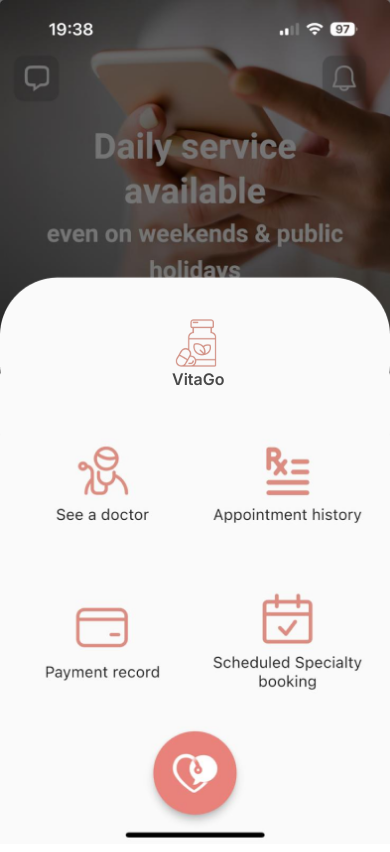
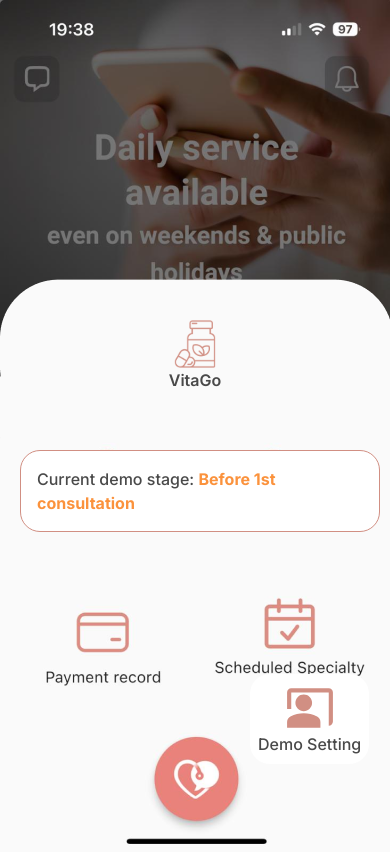
Before and after one commit to Lazbert/TEMG4950K-VitaGo-prototype, a React (Vite) app in the folder frontend/: page / in a window 390 px wide. Built offline with nearby package versions, Linux system fonts and the light colour scheme.

Commit message:
feat: demo stage can now be toggled in mobile view

```diff
--- a/frontend/src/pages/LockScreenPage.tsx
+++ b/frontend/src/pages/LockScreenPage.tsx
@@ -2,12 +2,24 @@
 import LockedBottomSection from "@/assets/images/IOS-lockedBottomSection.png";
 import Notification from "../components/Notification";
 import { useNavigate } from "react-router-dom";
+import cx from "classnames";
 
-export default function LockScreenPage({ demoStage }: { demoStage: string }) {
+export default function LockScreenPage({
+  demoStage,
+  className,
+}: {
+  demoStage: string;
+  className?: string;
+}) {
   const nav = useNavigate();
   const { text, navTo } = getTextAndNavFromStage(demoStage);
   return (
-    <div className="relative pt-[329px] px-[9px] bg-gradient-slanted from-[#5A88E6] via-[#ECEBEF] to-[#A665D9]">
+    <div
+      className={cx(
+        "relative pt-[329px] px-[9px] bg-gradient-slanted from-[#5A88E6] via-[#ECEBEF] to-[#A665D9]",
+        className
+      )}
+    >
       <img className="absolute top-[93px] left-0" src={LockedTopSection} />
       <Notification
         onClick={() =>
--- a/frontend/src/pages/MainPage.tsx
+++ b/frontend/src/pages/MainPage.tsx
@@ -1,5 +1,6 @@
 import { useNavigate } from "react-router-dom";
 import { ReactComponent as IconVitaGo } from "@/assets/icons/IconVitaGo.svg";
+import { ReactComponent as IconDemo } from "@/assets/icons/IconDemo.svg";
 import { useState } from "react";
 import LockScreenPage from "./LockScreenPage";
 
@@ -9,13 +10,14 @@
   "Update explicit data",
   "Abnormality detection",
   "Time to take supplements",
-  "New month of subscription",
+  // "New month of subscription",
 ];
 
 type DemoStage = typeof demoStages[number];
 
 export default function MainPage() {
   const nav = useNavigate();
+  const [switchStageMode, setSwitchStageMode] = useState(false);
   const [currentDemoStage, setCurrentDemoStage] = useState<DemoStage>(
     "Before 1st consultation"
   );
@@ -26,8 +28,6 @@
         return nav("/VitaGo");
       case "After 1st consultation":
         return nav("/VitaGo/recommendations");
-      // case "New month of subscription":
-      //   return nav("/VitaGo");
     }
   };
 
@@ -36,10 +36,10 @@
       {currentDemoStage != "Update explicit data" &&
       currentDemoStage != "Abnormality detection" &&
       currentDemoStage != "Time to take supplements" ? (
-        <div className="flex-1 bg-cover md:bg-contain bg-no-repeat bg-[url('/images/VitaGo_IconPage.png')]">
+        <div className="pt-[320px] flex justify-center w-[393px] h-[852px] bg-cover md:bg-contain bg-no-repeat bg-[url('/images/VitaGo_IconPage.png')]">
           <button
             onClick={demoStageHandler}
-            className="absolute top-[319px] left-[172px]"
+            className="flex flex-col items-center"
           >
             <IconVitaGo className="h-[48px] w-[48px]" />
             <span className="font-semibold">VitaGo</span>
@@ -48,8 +48,41 @@
       ) : (
         <LockScreenPage demoStage={currentDemoStage} />
       )}
-
-      <div className="rounded-[20px] self-center hidden md:visible w-[40%] mx-10 h-fit p-6 md:flex md:flex-col items-center gap-5 bg-paleBlue">
+      <div className="max-w-[360px] rounded-[20px] p-4 border border-highlightBrick bg-white absolute left-[20px] top-[450px]">
+        <span className="font-medium">
+          Current demo stage:{" "}
+          <span className="text-orange-400 font-bold">{currentDemoStage}</span>
+        </span>
+      </div>
+      <button
+        onClick={() => setSwitchStageMode(true)}
+        className="absolute left-[250px] bottom-[80px] bg-white rounded-[20px] p-2 flex flex-col items-center"
+      >
+        <IconDemo className="w-[50px] h-[50px]" />
+        <span className="font-medium">Demo Setting</span>
+      </button>
+      {switchStageMode && (
+        <div className="flex absolute w-[393px] h-[852px] bg-black/30">
+          <div className="z-10 self-end bg-paleBlue border-t-2 border-grey/30 w-full h-fit py-8 flex flex-col gap-4 justify-end items-center">
+            <span className="ml-8 text-heading-2 font-bold self-start">
+              Select Stage:
+            </span>
+            {demoStages.map((stage, key) => (
+              <button
+                key={key}
+                onClick={() => {
+                  setCurrentDemoStage(stage);
+                  setSwitchStageMode(false);
+                }}
+                className="rounded-[20px] min-w-[300px] p-4 font-bold text-white bg-highlightBrick"
+              >
+                {stage}
+              </button>
+            ))}
+          </div>
+        </div>
+      )}
+      {/* <div className="rounded-[20px] self-center hidden md:visible w-[40%] mx-10 h-fit p-6 md:flex md:flex-col items-center gap-5 bg-paleBlue">
         <span className="w-full text-left text-[24px] underline font-bold">
           Demo-setting Panel
         </span>
@@ -66,7 +99,7 @@
             {stage}
           </button>
         ))}
-      </div>
+      </div> */}
     </div>
   );
 }
```
Also changed, not shown: frontend/src/assets/icons/IconDemo.svg (added).
